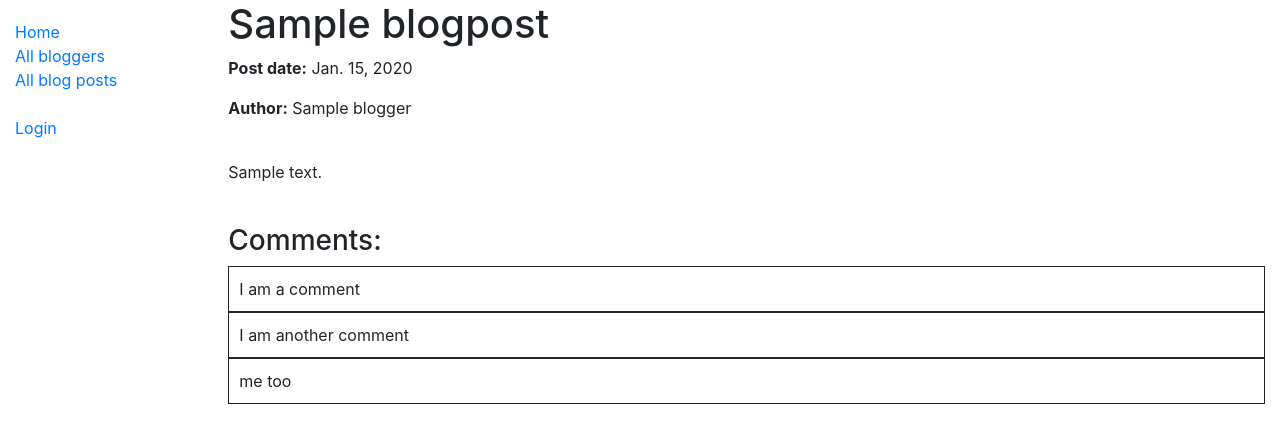
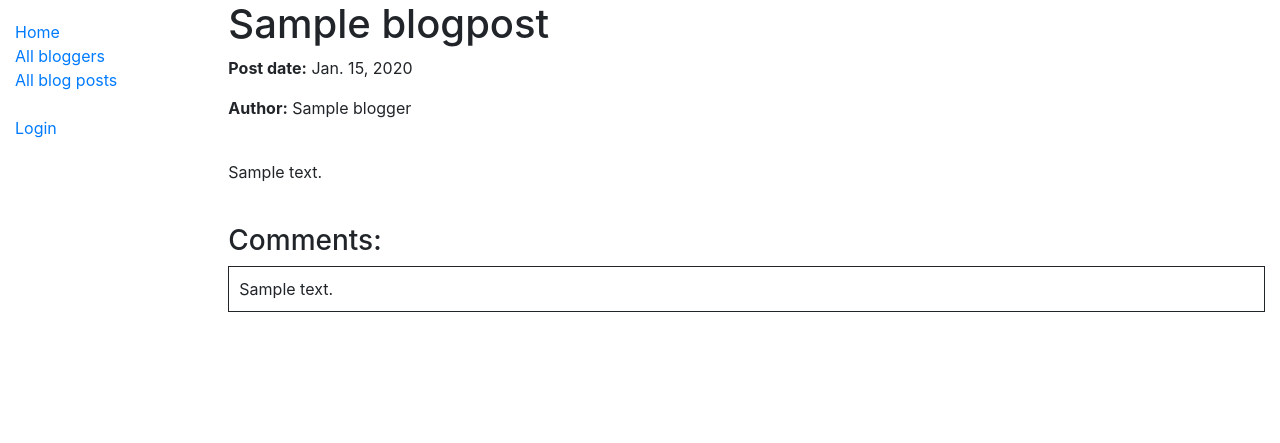
Before and after one commit to momentum-cohort-2019-02/w4-miniblog-rob-taylor543, a Django app: page /blog/blog/1 in a window 1280 px wide. Shown: the top 443 px of the page. Run offline with Django 3.2, Linux system fonts and the light colour scheme; tables that the repository leaves empty hold one stand-in row (values such as "Sample post"); some libraries are stand-ins or nearby versions.

Commit message:
added dynamic comments

```diff
--- a/blog/models.py
+++ b/blog/models.py
@@ -37,5 +37,5 @@ class Blogger(models.Model):
 class Comment(models.Model):
     blog = models.ForeignKey('BlogPost', on_delete=models.SET_NULL, null = True)
     post_time = models.DateTimeField(auto_now_add=True)
-    # user = models.ForeignKey('User', on_delete=models.DO_NOTHING, null = True)
+    user = models.ForeignKey(User, on_delete=models.DO_NOTHING, null = True)
     content = models.TextField(max_length=1000)
--- a/blog/templates/blog/blogger_detail.html
+++ b/blog/templates/blog/blogger_detail.html
@@ -7,8 +7,10 @@
     <h4>Bio:</h4>
     <p>{{ blogger.bio }}</p>
     <h4>Blog Posts:</h4>
+    {% if blogger.blogpost_set.count %}
     {% for blogpost in blogger.blogpost_set.all %}
       <li><a href="{{ blogpost.get_absolute_url }}">{{ blogpost }}</a> ({{ blogpost.post_date }})</li>
     {% endfor %}
+    {% endif %}
   </div>
 {% endblock %}
--- a/blog/templates/blog/blogpost_detail.html
+++ b/blog/templates/blog/blogpost_detail.html
@@ -8,8 +8,10 @@
   <p>{{ blogpost.content }}</p>
   <br>
   <h3>Comments:</h3>
-    <div style="border-width:1px;border-style:solid;padding:10px;">I am a comment</div>
-    <div style="border-width:1px;border-style:solid;padding:10px;">I am another comment</div>
-    <div style="border-width:1px;border-style:solid;padding:10px;">me too</div>
+  {% if blogpost.comment_set.count %}
+  {% for comment in blogpost.comment_set.all %}
+    <div style="border-width:1px;border-style:solid;padding:10px;">{{comment.content}}</div>
+  {% endfor %}
+  {% endif %}
 
 {% endblock %}
```
Also changed, not shown: blog/migrations/0006_comment_user.py (added).
